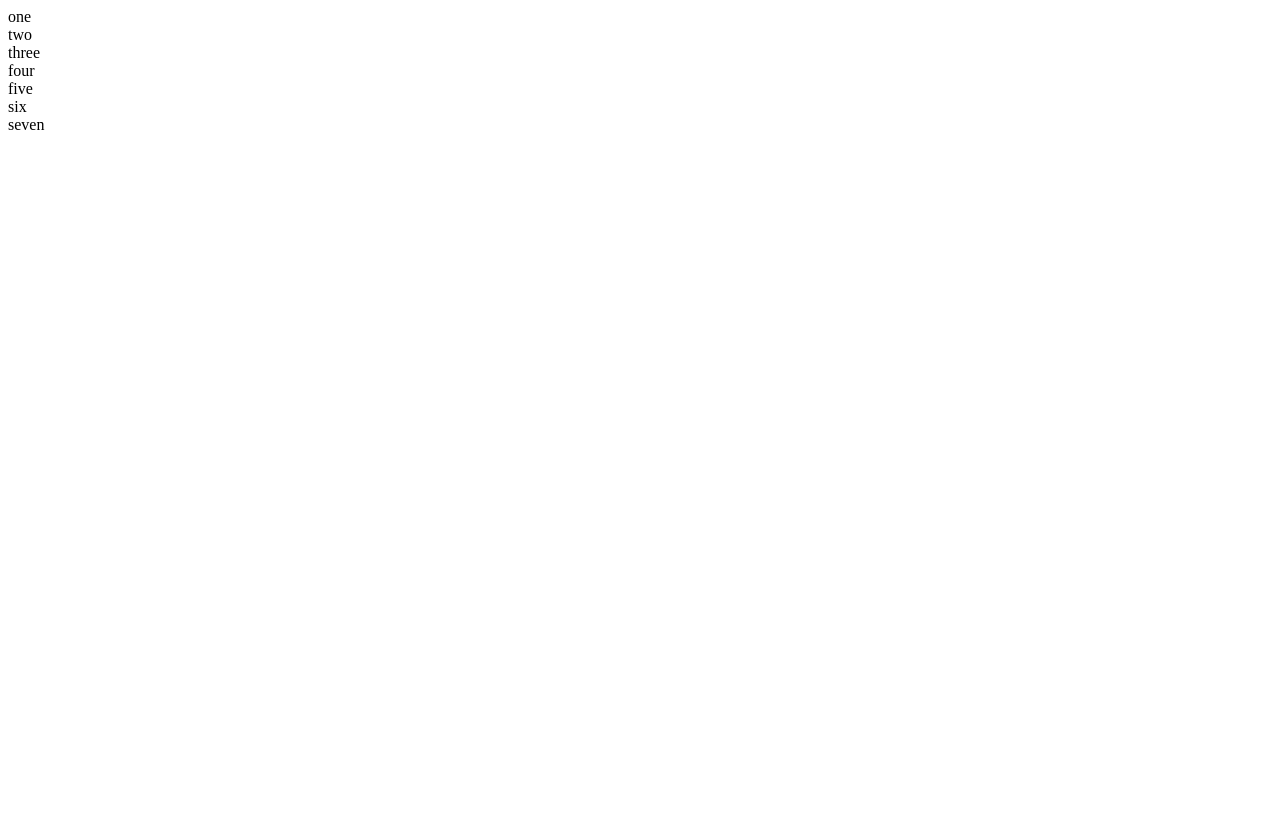
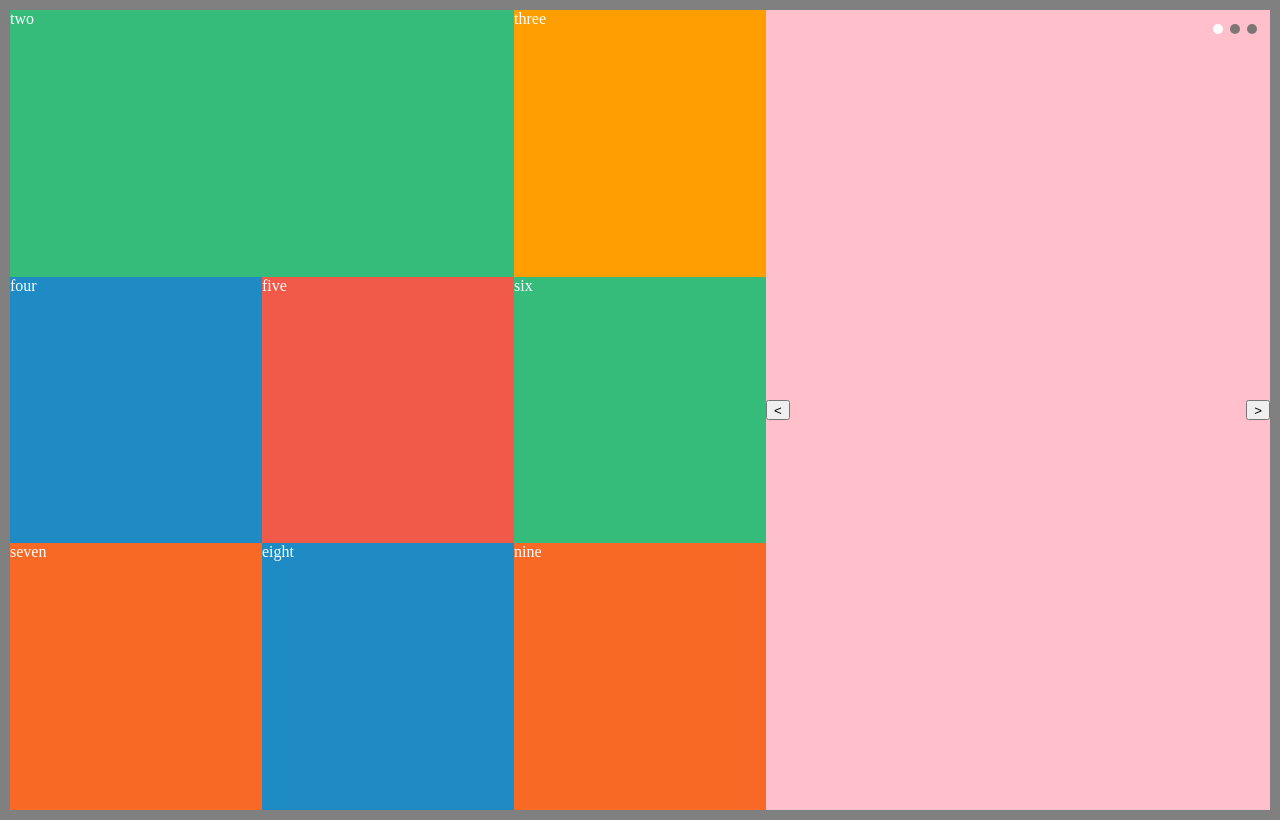
Before and after one commit to rufusasterisk/mod1-static-comp-1, a plain HTML site: page index.html in a window 1280 px wide. Drawn offline with Linux system fonts and the light colour scheme.

Commit message:
Add grid layout and colors

```diff
--- a/index.html
+++ b/index.html
@@ -3,16 +3,27 @@
   <head>
     <meta charset="utf-8">
     <title>Rufus Static Comp 1</title>
+    <link rel="stylesheet" href="master.css">
   </head>
   <body>
     <div class="wrapper">
-      <div class="one">one</div>
+      <div class="one">
+        <ul>
+          <li><div class="circle current"></div></li>
+          <li><div class="circle"></div></li>
+          <li><div class="circle"></div></li>
+        </ul>
+        <button type="button" class="left-btn"><</button>
+        <button type="button" class="right-btn">></button>
+      </div>
       <div class="two">two</div>
       <div class="three">three</div>
       <div class="four">four</div>
       <div class="five">five</div>
       <div class="six">six</div>
       <div class="seven">seven</div>
+      <div class="eight">eight</div>
+      <div class="nine">nine</div>
     </div>
   </body>
 </html>
--- a/master.css
+++ b/master.css
@@ -1,4 +1,84 @@
+
+* {
+  margin: 0;
+}
+
 .wrapper {
   display: grid;
-  grid-template-columns: 20%;
+  height: 100vh;
+  border: solid;
+  border-width: 10px;
+  border-color: grey;
+  grid-template-columns: repeat(5, 20%);
+  grid-template-rows: repeat(3, 33.3333%);
+  position: relative;
 }
+
+.wrapper > div {
+    /*border: 2px solid #ffa94d;*/
+    /*border-radius: 5px;*/
+    /*background-color: #ffd8a8;*/
+    /*padding: 1em;*/
+    color: #fff;
+}
+
+.one {
+  display: flex;
+  align-items: center;
+  justify-content: space-between;
+  grid-column-start: 4;
+  grid-column-end: 6;
+  grid-row-start: 1;
+  grid-row-end: 4;
+  background-color: pink;
+}
+.two {
+  grid-column-start: 1;
+  grid-column-end: 3;
+  background-color: #35bc7a;
+}
+
+.six {
+  background-color: #35bc7a;
+
+}
+
+.three {
+  background-color: #ff9e00;
+}
+.four, .eight {
+  background-color: #1e8bc4;
+}
+.five {
+  background-color: #f15a49
+}
+.seven, .nine {
+  background-color: #f86925;
+}
+
+div button {
+  height: 1.5em;
+}
+
+ul {
+  position: absolute;
+  right: .7em;
+  top: .7em;
+  list-style: none;
+}
+
+li {
+  display: inline-block;
+  padding: .1em;
+}
+
+li .circle.current {
+  background-color: #fdfdfb;
+}
+
+li .circle {
+  background-color: #7d7576;
+  height: .625em;
+  width: .625em;
+  border-radius: .3125em;
+}
```
Also changed, not shown: static-comp-challenge-1.jpg.
